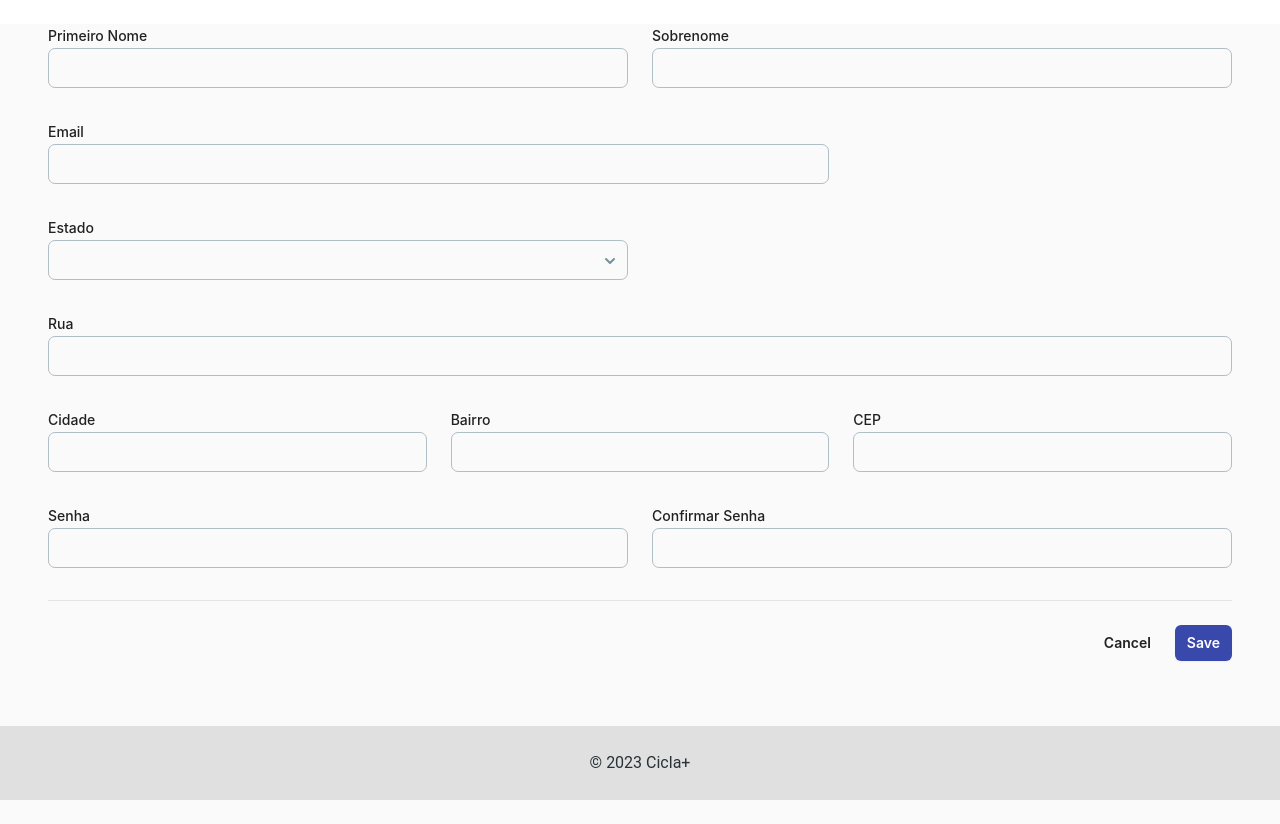
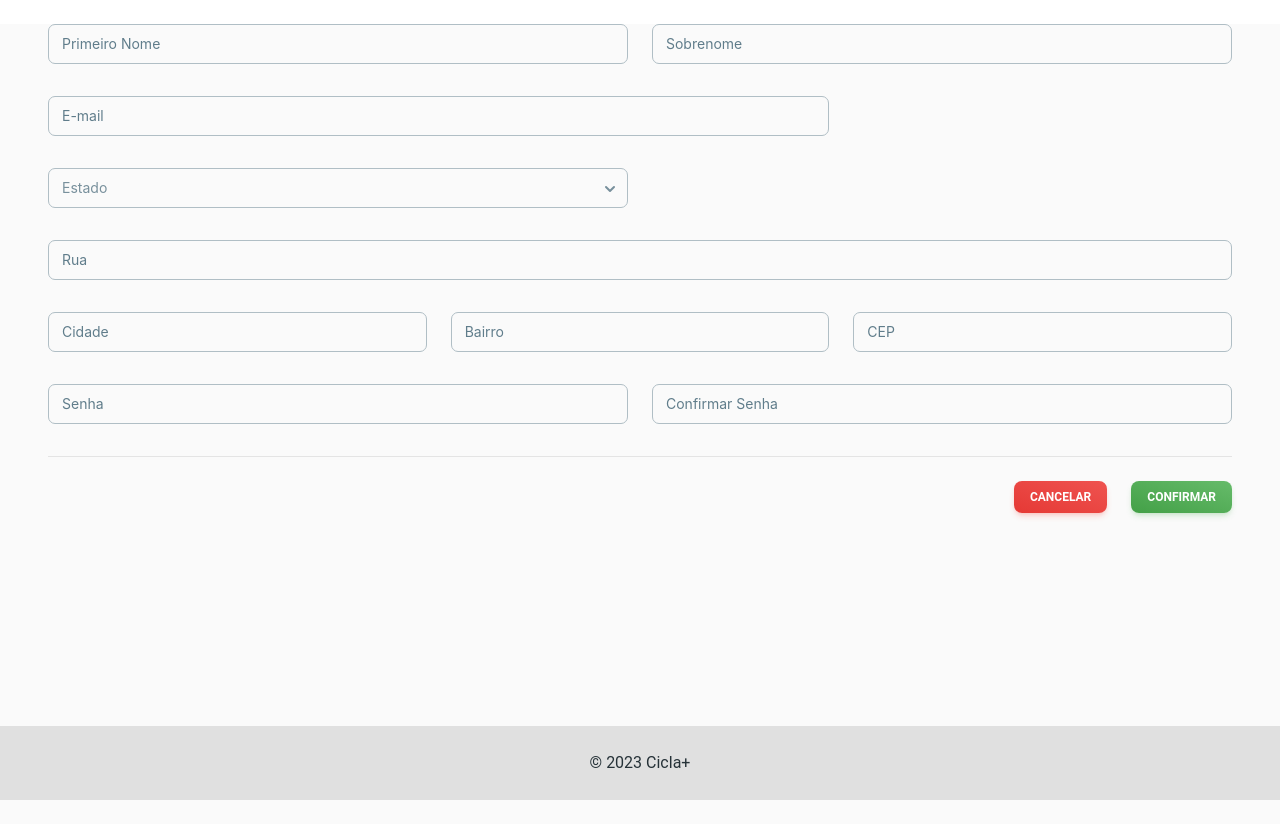
Before and after one commit to eduardoperetto/cicla-plus, a React (Create React App) app in the folder frontend/cicla-plus/: page /register in a window 1280 px wide. Built offline with nearby package versions, Linux system fonts and the light colour scheme.

Commit message:
chore: change html interface to tailwind interface

```diff
--- a/frontend/cicla-plus/src/screens/LoginScreen.tsx
+++ b/frontend/cicla-plus/src/screens/LoginScreen.tsx
@@ -12,7 +12,7 @@ export default function LoginScreen() {
       <div className="flex flex-col items-center gap-4">
       <Input size="md" label="E-mail" />
       <Input size="md" label="Senha" />
-        <Button
+        <Button size="sm"
           onClick={async () =>
             await dispatch(loginAction({ username: "foo", password: "bar" }))
           }
@@ -20,7 +20,7 @@ export default function LoginScreen() {
           Entrar
           </Button>
           <Link to="/register"> {/* Use Link para redirecionar */}
-            <Button>
+            <Button size="sm">
               Registrar-se
             </Button>
           </Link>
--- a/frontend/cicla-plus/src/screens/RegisterScreen.tsx
+++ b/frontend/cicla-plus/src/screens/RegisterScreen.tsx
@@ -1,5 +1,7 @@
 import React from "react";
-import { Button, Input, Select } from "@material-tailwind/react";
+import { Button, Input, Option, Select } from "@material-tailwind/react";
+import { Link } from "react-router-dom";
+
 
 export default function RegisterScreen() {
     return (
@@ -7,96 +9,81 @@ export default function RegisterScreen() {
             <div className="space-y-8">
                 <div className="border-b border-gray-900/10 pb-8">
                     <div className="mt-6 grid grid-cols-1 gap-x-6 gap-y-8 sm:grid-cols-6">
+
+
                         <div className="sm:col-span-3">
-              <label htmlFor="nome" className="block text-sm font-medium leading-6 text-gray-900">
-                Primeiro Nome
-              </label>
-              <Input type="text" placeholder="Primeiro Nome" />
+                            <Input size="md" label="Primeiro Nome" />
                         </div>
 
+
                         <div className="sm:col-span-3">
-              <label htmlFor="sobrenome" className="block text-sm font-medium leading-6 text-gray-900">
-                Sobrenome
-              </label>
-              <Input type="text" placeholder="Sobrenome" />
+                            <Input size="md" label="Sobrenome" />
                         </div>
 
+
                         <div className="sm:col-span-4">
-              <label htmlFor="email" className="block text-sm font-medium leading-6 text-gray-900">
-                Email
-              </label>
-              <Input type="email" placeholder="Email" />
+                            <Input size="md" label="E-mail" />
                         </div>
 
+
                         <div className="sm:col-span-3">
-              <label htmlFor="estado" className="block text-sm font-medium leading-6 text-gray-900">
-                Estado
-              </label>
-              <Select>
-                <option value=""></option>
-                <option value="RS">RS</option>
-                <option value="SC">SC</option>
-                <option value="PR">PR</option>
-                <option value="RJ">RJ</option>
-                <option value="SP">SP</option>
-                <option value="MG">MG</option>
+                            <Select label="Estado">
+                                <Option>RS</Option>
+                                <Option>SC</Option>
+                                <Option>PR</Option>
+                                <Option>RJ</Option>
+                                <Option>SP</Option>
+                                <Option>MG</Option>
                             </Select>
                         </div>
 
+
                         <div className="col-span-full">
-              <label htmlFor="rua" className="block text-sm font-medium leading-6 text-gray-900">
-                Rua
-              </label>
-              <Input type="text" placeholder="Rua" />
+                            <Input size="md" label="Rua" />
                         </div>
 
+
                         <div className="sm:col-span-2 sm:col-start-1">
-              <label htmlFor="cidade" className="block text-sm font-medium leading-6 text-gray-900">
-                Cidade
-              </label>
-              <Input type="text" placeholder="Cidade" />
+                            <Input size="md" label="Cidade" />
                         </div>
 
+
                         <div className="sm:col-span-2">
-              <label htmlFor="bairro" className="block text-sm font-medium leading-6 text-gray-900">
-                Bairro
-              </label>
-              <Input type="text" placeholder="Bairro" />
+                            <Input size="md" label="Bairro" />
                         </div>
 
+
                         <div className="sm:col-span-2">
-              <label htmlFor="cep" className="block text-sm font-medium leading-6 text-gray-900">
-                CEP
-              </label>
-              <Input type="text" placeholder="CEP" />
+                            <Input size="md" label="CEP" />
                         </div>
 
+
                         <div className="sm:col-span-3">
-              <label htmlFor="senha" className="block text-sm font-medium leading-6 text-gray-900">
-                Senha
-              </label>
-              <Input type="password" placeholder="Senha" />
+                            <Input size="md" label="Senha" type="password" />
                         </div>
 
+
                         <div className="sm:col-span-3">
-              <label htmlFor="confirmarSenha" className="block text-sm font-medium leading-6 text-gray-900">
-                Confirmar Senha
-              </label>
-              <Input type="password" placeholder="Confirmar Senha" />
+                            <Input size="md" label="Confirmar Senha" type="password" />
+                        </div>
+
+
                     </div>
                 </div>
             </div>
-      </div>
+
+
             <div className="mt-6 flex items-center justify-end gap-x-6">
-        <button type="button" className="text-sm font-semibold leading-6 text-gray-900">
-          Cancel
-        </button>
-        <button
-          type="submit"
-          className="rounded-md bg-indigo-600 px-3 py-2 text-sm font-semibold text-white shadow-sm hover:bg-indigo-500 focus:ring focus:ring-indigo-300 focus:ring-opacity-50"
-        >
-          Save
-        </button>
+                <Link to="/login"> {/* Use Link para redirecionar */}
+                    <Button color="red" variant="gradient" size="sm">
+                        Cancelar
+                    </Button>
+                </Link>
+                <Link to="/login"> {/* Use Link para redirecionar */}
+                    <Button color="green" variant="gradient" size="sm">
+                        Confirmar
+                    </Button>
+                </Link>
             </div>
         </form>
     );
```
Lines whose indentation alone changed are shown as unchanged.
